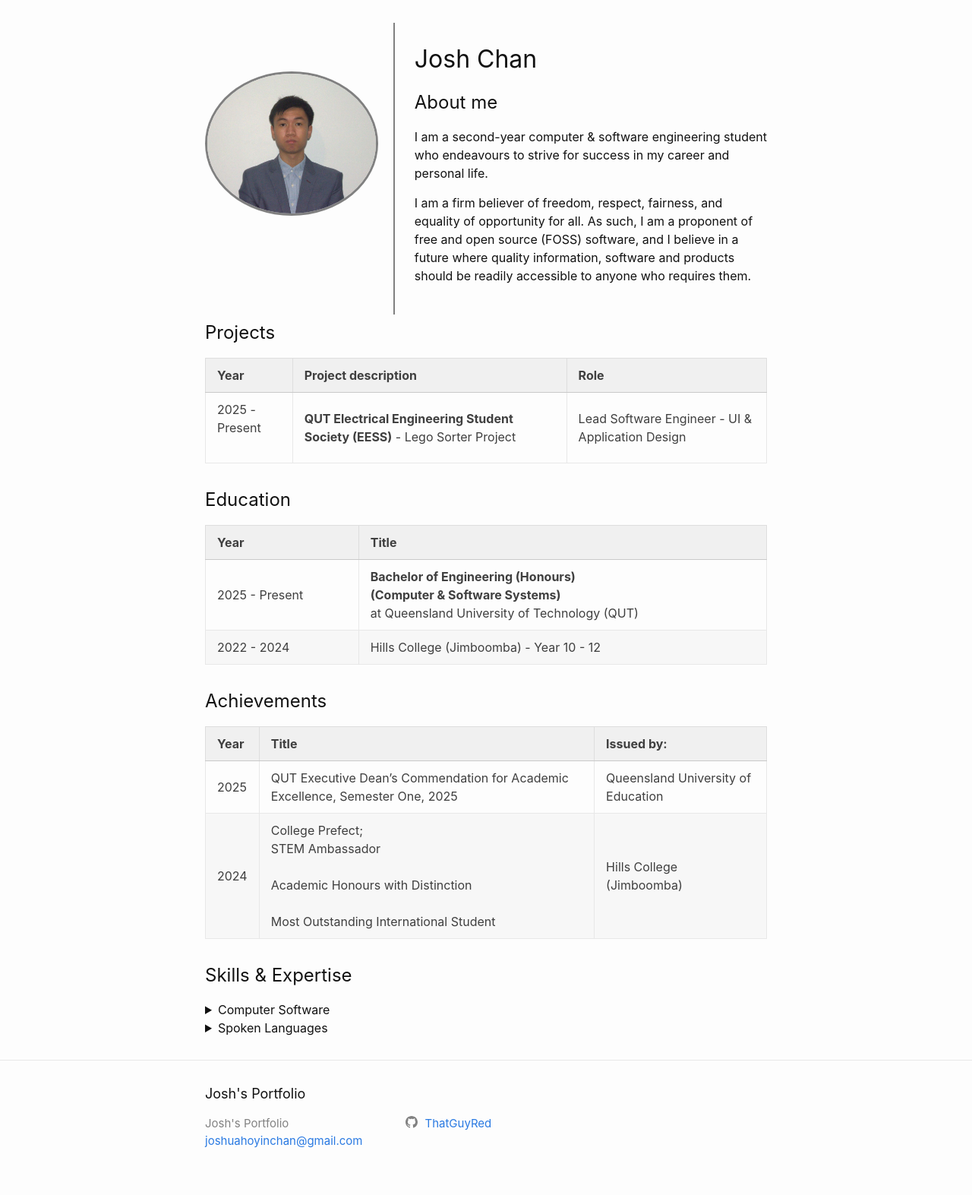
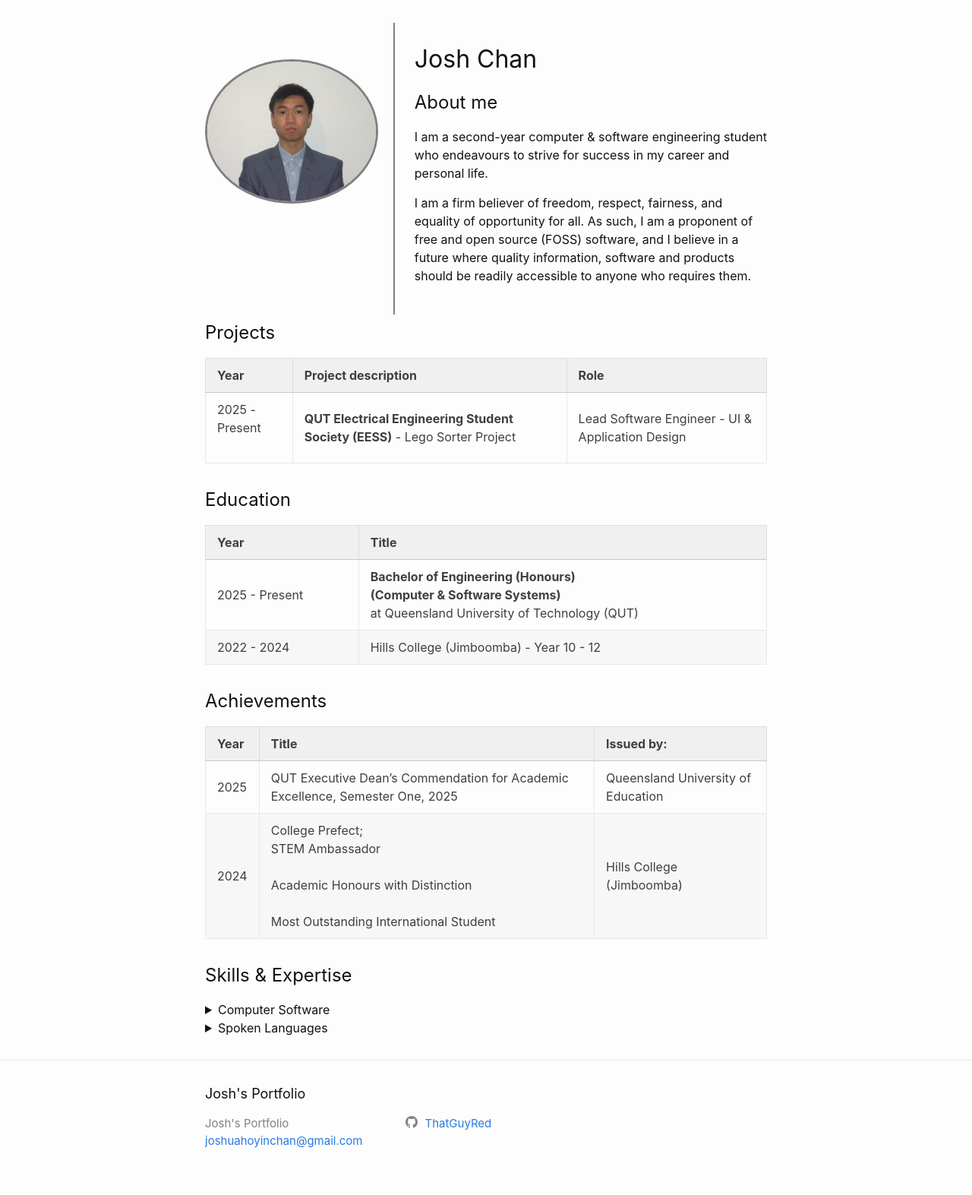
Before and after one commit to ThatGuyRed/portfolio, a Jekyll site: the page built from index.md, in a window 1280 px wide. Shown: the whole page at 76% size. Built offline with Jekyll 4.4.1, drawn with Linux system fonts in a browser that asks for light colours; a script that is not in the unit is left out.

Commit message:
modified:   _sass/minima/_layout.scss

```diff
--- a/_sass/minima/_layout.scss
+++ b/_sass/minima/_layout.scss
@@ -215,7 +215,7 @@
 .portfolio-picture {
   float: left;
   margin: 0;
-  margin-top: 3em;
+  margin-top: 2em;
   width: 30%;
   //height: 30%;
 }
```
